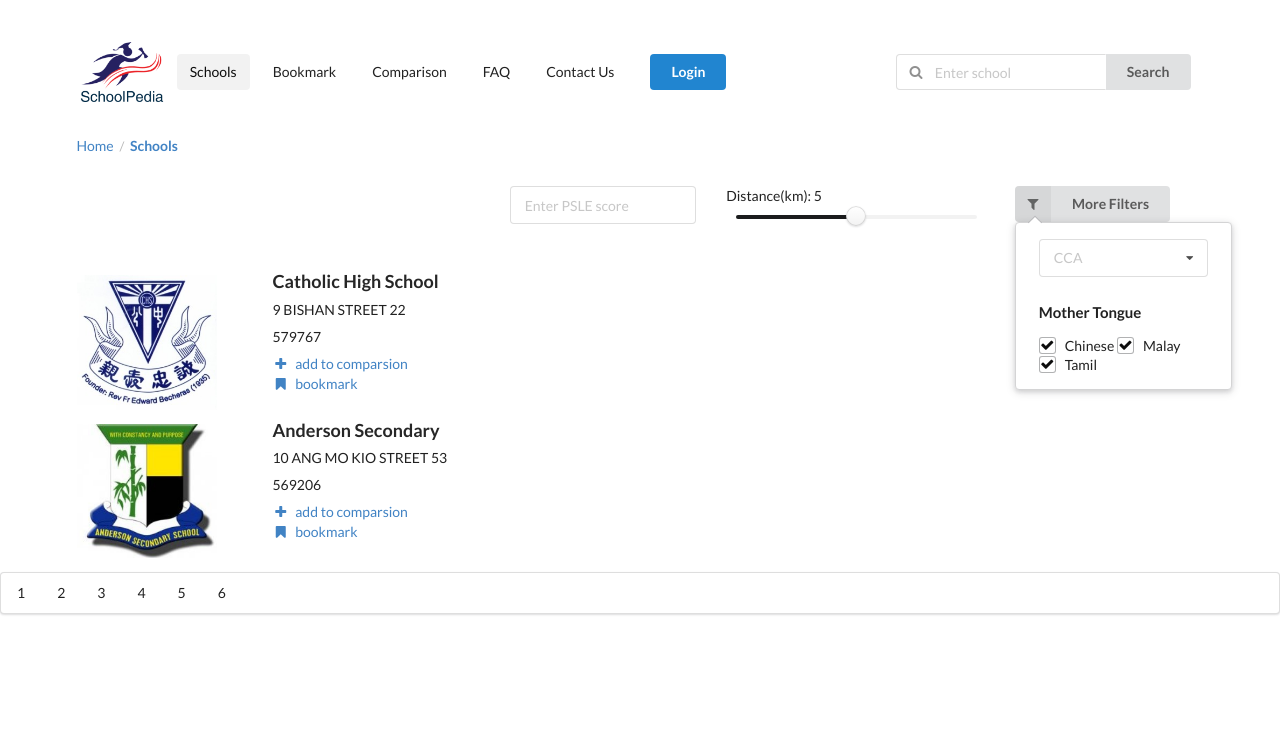
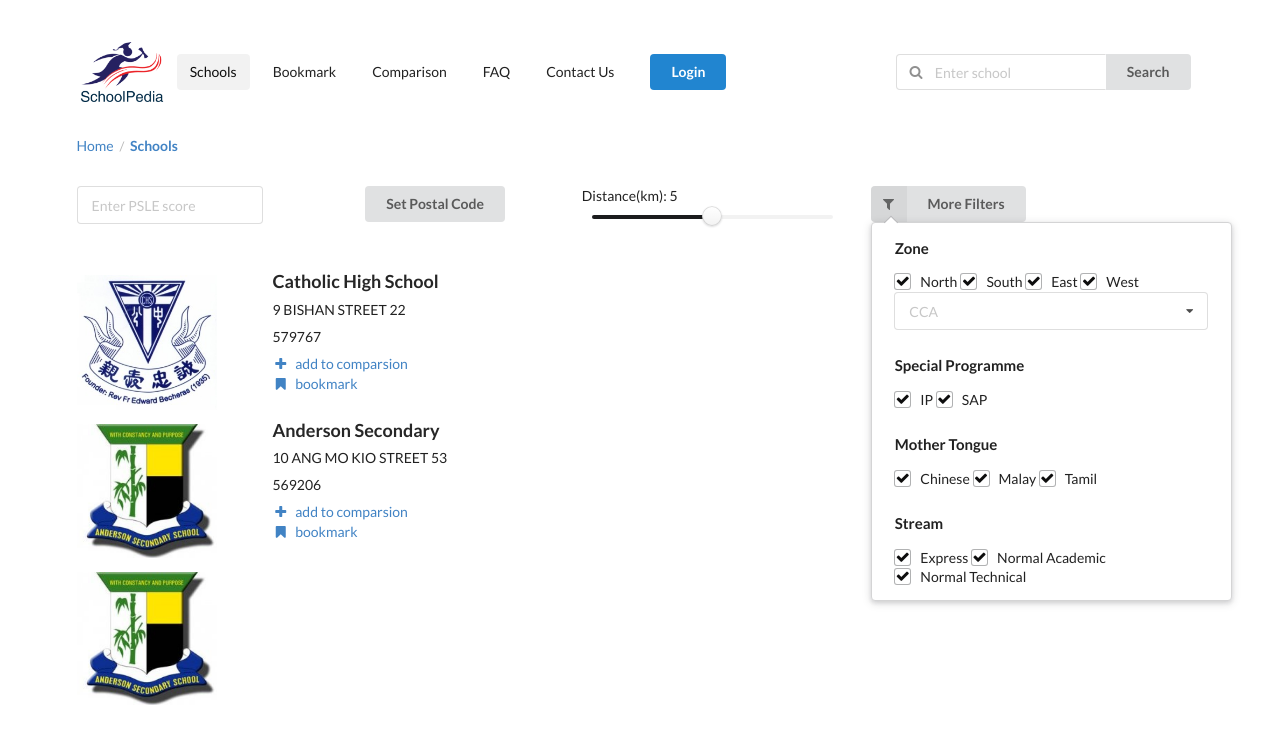
Before and after one commit to kevinluvian/schoolpedia-frontend, a website: page src/user_schools.html in a window 1280 px wide. Both pictures are taken after a click on the link "More Filters". Drawn offline with nearby package versions, Linux system fonts and the light colour scheme.

Commit message:
Updates
Cleaned the indentation
Edited filters
Added set postal code
Did some alignment

```diff
--- a/src/user_schools.html
+++ b/src/user_schools.html
@@ -15,7 +15,6 @@
                 margin-top: 3em;
             }
 
-
             .ui.container > h1 {
                 font-size: 3em;
                 text-align: center;
@@ -27,7 +26,6 @@
                 font-weight: normal;
                 margin: 4em 0em 3em;
             }
-
 
             .ui.table {
                 table-layout: fixed;
@@ -61,14 +59,15 @@
           });
             // Place value in an input
           $('#range-2').range({
-              min: 0,
-              max: 10,
-              start: 5,
+              min: 0.0,
+              max: 10.0,
+              start: 5.0,
               input: '#input-2',
               onChange: function (value) {
                   $('#display-3').html(value);
               }
           });
+
 	  $('.browse')
     .popup({
         inline: true,
@@ -112,7 +111,6 @@
                             <button class="ui button">Search</button>
                         </div>
                     </div>
-
                 </div>
             </div>
 
@@ -127,55 +125,63 @@
             <!--CONTENT-->
             <div style="margin-top:3%;">
                 <div class="ui grid">
-                    <div class="six wide column"></div>
-                    <div class="three wide column">
+                    <div class="two wide column">
                         <div class="ui input">
                             <input type="text" placeholder="Enter PSLE score">
                         </div>
+                    </div>
+                    <div class="two wide column"></div>
 
+                    <div class="three wide column">
+                        <button class="ui button">Set Postal Code</button>
                     </div>
 
                     <div class="four wide column">
-
                             Distance(km): <span id="display-3"></span>
-
                             <div class="ui range" id="range-2"></div>
-
                             <!--<div class="ui input">
-
                             </div>-->
                     </div>
-                   <!-- <div class="three wide column">
-                        <div class="ui labeled icon dropdown button">
+
+	    		    <!-- start here for filter -->
+                    <div class="five wide column">
+			            <a class="browse item">
+                            <div class="ui labeled icon button">
                                 <i class="filter icon"></i>
-                            <span class="text">More Filters</span>
-                            <div class="menu">
-                                <div class="header">
-                                    Search Issues
+                                <span class="text browse item">More Filters</span>
+                            </div>
+                        </a>
+
+                        <div class="ui fluid popup bottom right transition hidden">
+			                <div class="ui one column relaxed divided grid">
+				                <div class="column">
+
+                                    <h4>Zone</h4>
+                                    <div class="ui checked checkbox">
+                                        <input type="checkbox" checked="">
+                                        <label>North</label>
+                                    </div>
+                                    <div class="ui checked checkbox">
+                                        <input type="checkbox" checked="">
+                                        <label>South</label>
+                                    </div>
+                                    <div class="ui checked checkbox">
+                                        <input type="checkbox" checked="">
+                                        <label>East</label>
+                                    </div>
+                                    <div class="ui checked checkbox">
+                                        <input type="checkbox" checked="">
+                                        <label>West</label>
                                     </div>
 
-                                <div class="ui floating labeled icon dropdown button">
-                                    <i class="search icon"></i>
-                                    <input type="text" name="search" placeholder="Search...">
-                                </div>
-
-
-                                <div class="item">
-                                    <i class="dropdown icon"></i>
-                                    <div class="text">CCA</div>
-                                    <div class="menu">
-                                        <div class="item">Basketball</div>
-                                        <div class="item">Netball</div>
-                                    </div>
-                                </div>
-
-                                <div class="ui sub header">Selection</div>
-                                <select multiple="" name="skills" class="ui fluid normal dropdown">
-                                    <option value="">Skills</option>
-                                    <option value="angular">Angular</option>
+					                <select class="ui fluid dropdown" multiple="">
+					                    <option value="">CCA</option>
+					                    <option value="Basketball">Basketball</option>
+					                    <option value="NPCC">NPCC</option>
+					                    <option value="NCC">NCC</option>
+					                    <option value="Red Cross">Red Cross</option>
 					                </select>
 
-                                <div class="header" style="text-transform:none">
                                     <h4>Special Programme</h4>
                                     <div class="ui checked checkbox">
                                         <input type="checkbox" checked="">
@@ -200,56 +206,28 @@
 					                    <label>Tamil</label>
 					                </div>
 
+                                    <h4>Stream</h4>
+                                    <div class="ui checked checkbox">
+                                        <input type="checkbox" checked="">
+                                        <label>Express</label>
                                     </div>
-                                <div class="item" style="visibility:hidden">
+                                    <div class="ui checked checkbox">
+                                        <input type="checkbox" checked="">
+                                        <label>Normal Academic</label>
+                                    </div>
+                                    <div class="ui checked checkbox">
+                                        <input type="checkbox" checked="">
+                                        <label>Normal Technical</label>
                                     </div>
 				                </div>
                             </div>
-                    </div> -->
-
-			<!-- start here for filter -->
-                    <div class="three wide column">
-			<a class="browse item">
-                        <div class="ui labeled icon button">
-                            <i class="filter icon"></i>
-                            <span class="text browse item">More Filters</span>
-                        </div>
-                    </a>
-                    	<div class="ui fluid popup bottom left transition hidden">
-				<div class="ui one column relaxed divided grid">
-				    <div class="column">
-					<select class="ui fluid dropdown" multiple="">
-					    <option value="">CCA</option>
-					    <option value="AL">Alabama</option>
-					    <option value="AK">Alaska</option>
-					    <option value="AZ">Arizona</option>
-					    <option value="AR">Arkansas</option>
-
-					</select>
-					<h4>Mother Tongue</h4>
-					<div class="ui checked checkbox">
-					    <input type="checkbox" checked="">
-					    <label>Chinese</label>
-					</div>
-					<div class="ui checked checkbox">
-					    <input type="checkbox" checked="">
-					    <label>Malay</label>
-					</div>
-					<div class="ui checked checkbox">
-					    <input type="checkbox" checked="">
-					    <label>Tamil</label>
-					</div>
-
-				    </div>
-
                         </div>
 		            </div>
-		    </div>
+                    <!--???-->
                     <div class="four wide column"></div>
                     <div class="four wide column"></div>
                     <div class="four wide column"></div>
                 </div>
-
 
                 <div class="ui unstackable items">
                     <div class="item">
@@ -270,7 +248,8 @@
                     </div>
                     <div class="item">
                         <div class="image">
-                            <a href="#"><img src="assets/schoollogo/andersonsecondary.jpg" /></a></div>
+                            <a href="#"><img src="assets/schoollogo/andersonsecondary.jpg"></a>
+                        </div>
                         <div class="content">
                             <a class="header">Anderson Secondary</a>
                             <div class="description">
@@ -283,19 +262,17 @@
                             </div>
                         </div>
                     </div>
+                    <div class="item">
+                        <div class="image">
+                            <a href="#"><img src="assets/schoollogo/andersonsecondary.jpg"></a>
+                        </div>
+                        <div class="content">
+
+                        </div>
+                    </div>
                 </div>
             </div>
         </div>
 
-            <!--page navigation bar-->
-            <div class="ui borderless menu">
-                <a class="item" href="user_schools_detail.html">1</a>
-                <a class="item">2</a>
-                <a class="item">3</a>
-                <a class="item">4</a>
-                <a class="item">5</a>
-                <a class="item">6</a>
-            </div>
-
     </body>
 </html>
```
Lines whose indentation alone changed are shown as unchanged.
